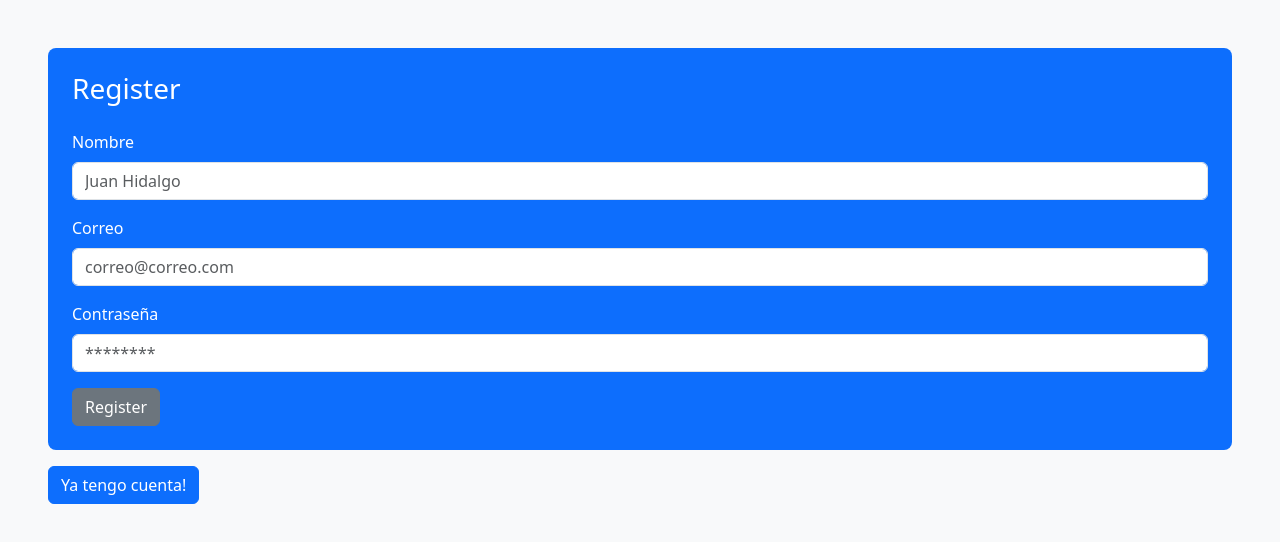
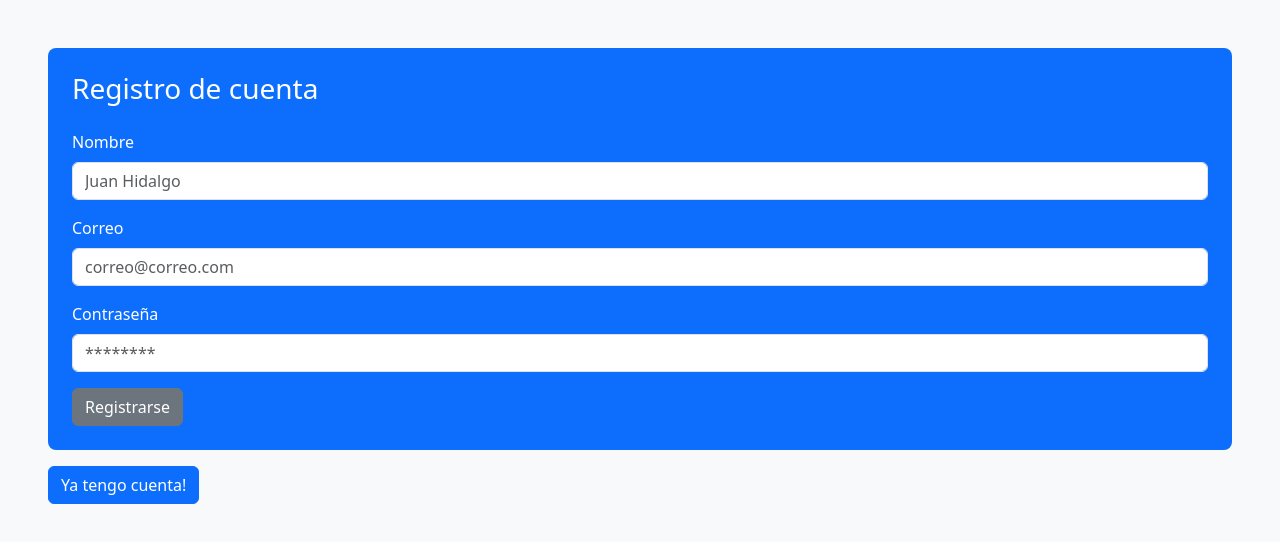
Before and after one commit to icplana/MotoGPRiders, a React (Vite) app: page /register in a window 1280 px wide. Shown: the top 542 px of the page. Built offline with nearby package versions, Linux system fonts and the light colour scheme.

Commit message:
solving language mixings

```diff
--- a/src/auth/pages/LoginPage.jsx
+++ b/src/auth/pages/LoginPage.jsx
@@ -90,11 +90,11 @@ export const LoginPage = () => {
         </button>
 
         <button className='btn btn-secondary ms-5' onClick={ onLoginGoogle }>
-          Login with google
+          Login con google
         </button>
 
         <button className='btn btn-secondary ms-5' onClick={ onLoginGuest }>
-          Enter as Guest
+          Entrar como invitado
         </button>
 
         <div className="alert alert-danger d-none mt-3" role="alert" ref={ wrongAlert }>
--- a/src/auth/pages/RegisterPage.jsx
+++ b/src/auth/pages/RegisterPage.jsx
@@ -60,7 +60,7 @@ export const RegisterPage = () => {
   return (
     <div className='bg-light py-5 min-vh-100'>
     <form className='mx-5 bg-primary text-white rounded-3 p-4' onSubmit={onRegister}>
-      <h3 className='mb-4'>Register</h3>
+      <h3 className='mb-4'>Registro de cuenta</h3>
 
         <div className=' mb-3'>
           <label htmlFor="nombre" className='form-label'>Nombre</label>
@@ -111,7 +111,7 @@ export const RegisterPage = () => {
         </div>
 
         <button className='btn btn-secondary' >
-          Register
+          Registrarse
         </button>
 
         <div className="alert alert-success d-none mt-2" role="alert" ref={succesAlert}>
--- a/src/riders/pages/Moto2.jsx
+++ b/src/riders/pages/Moto2.jsx
@@ -8,7 +8,7 @@ export const Moto2 = () => {
     <>
       <h1>Moto 2</h1>
       <hr />
-
+      <h3>Site under construction...</h3>
       <RiderList league={ 'Moto2'} />
     </>
   )
```
